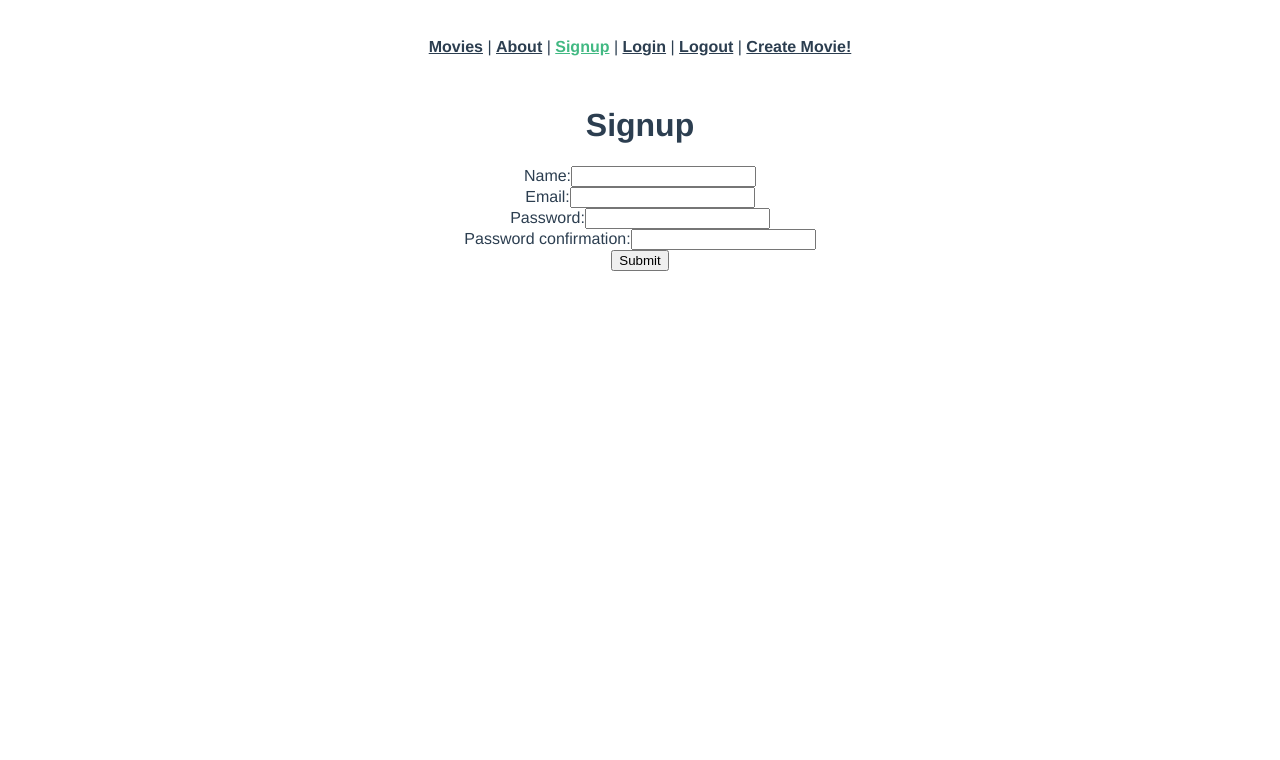
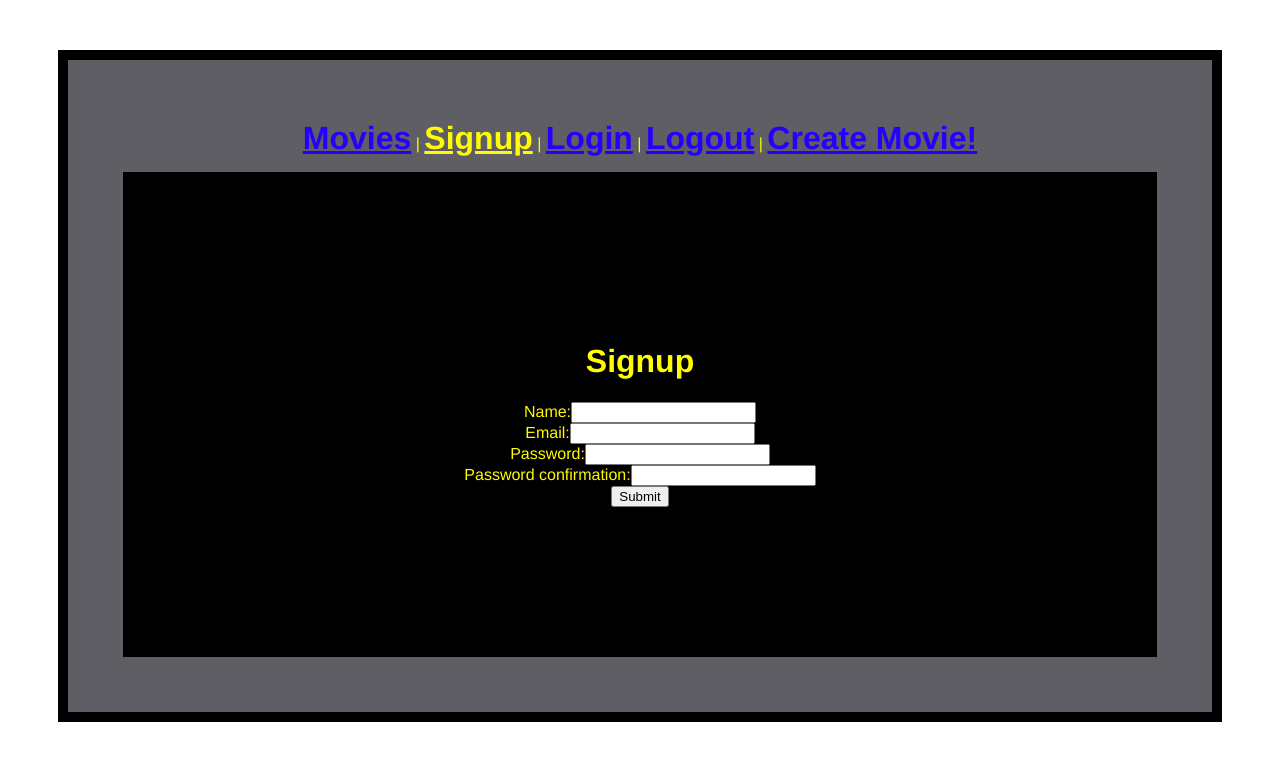
Before and after one commit to Johnxmb93/movies-vue-app, a Vue app: page /signup in a window 1280 px wide. Shown: the top 760 px of the page. Built offline with nearby package versions, Linux system fonts and the light colour scheme.

Commit message:
changed colors, font size, margin size/border color and added checkbox

```diff
--- a/src/App.vue
+++ b/src/App.vue
@@ -2,8 +2,6 @@
   <div id="app">
     <div id="nav">
       <router-link to="/moviesindex">Movies</router-link>
-      |
-      <router-link to="/about">About</router-link>
       |
       <router-link to="/signup">Signup</router-link>
       |
@@ -23,19 +21,23 @@
   -webkit-font-smoothing: antialiased;
   -moz-osx-font-smoothing: grayscale;
   text-align: center;
-  color: #2c3e50;
+  color: #fffb00;
+  background-color: #5e5e64;
+  border: 10px solid black;
+  margin: 50px;
+  padding: 50px;
 }
 
 #nav {
-  padding: 30px;
+  padding: 10px;
 }
 
 #nav a {
+  font-size: 200%;
   font-weight: bold;
-  color: #2c3e50;
+  color: #2600ff;
 }
-
 #nav a.router-link-exact-active {
-  color: #42b983;
+  color: #fffb00;
 }
 </style>
--- a/src/views/Login.vue
+++ b/src/views/Login.vue
@@ -1,5 +1,5 @@
 <template>
-  <div class="login">
+  <div id="login" class="login">
     <form v-on:submit.prevent="submit()">
       <h1>Login</h1>
       <ul>
@@ -47,3 +47,11 @@ export default {
   },
 };
 </script>
+
+<style>
+#login {
+  background-color: #000000;
+  border: 100px solid black;
+  margin: 5px;
+}
+</style>
--- a/src/views/MoviesIndex.vue
+++ b/src/views/MoviesIndex.vue
@@ -2,9 +2,11 @@
   <div class="moviesindex">
     <div v-for="movie in movies" v-bind:key="movie.id">
       <router-link v-bind:to="`/movies/${movie.id}`">
-        <h1>{{ movie.title }}</h1>
+        <h1 id="makeblue">{{ movie.title }}</h1>
       </router-link>
-      Year Released:
+      Did you like this movie?
+      <input type="checkbox" />
+      <p>Year Released:</p>
       <h4>{{ movie.year }}</h4>
       <h4>{{ movie.plot }}</h4>
       Director:
@@ -37,3 +39,10 @@ export default {
 
 // fixed stuff in backend
 </script>
+<style>
+#makeblue {
+  font-size: 150%;
+  font-weight: bold;
+  color: #2600ff;
+}
+</style>
--- a/src/views/Signup.vue
+++ b/src/views/Signup.vue
@@ -1,5 +1,6 @@
 <template>
   <div class="signup">
+    <div id="signup">
       <form v-on:submit.prevent="submit()">
         <h1>Signup</h1>
         <ul>
@@ -23,6 +24,7 @@
         </div>
         <input type="submit" value="Submit" />
       </form>
+    </div>
   </div>
 </template>
 
@@ -51,3 +53,11 @@ export default {
   },
 };
 </script>
+
+<style>
+#signup {
+  background-color: #000000;
+  border: 150px solid black;
+  margin: 5px;
+}
+</style>
```
Lines whose indentation alone changed are shown as unchanged.
